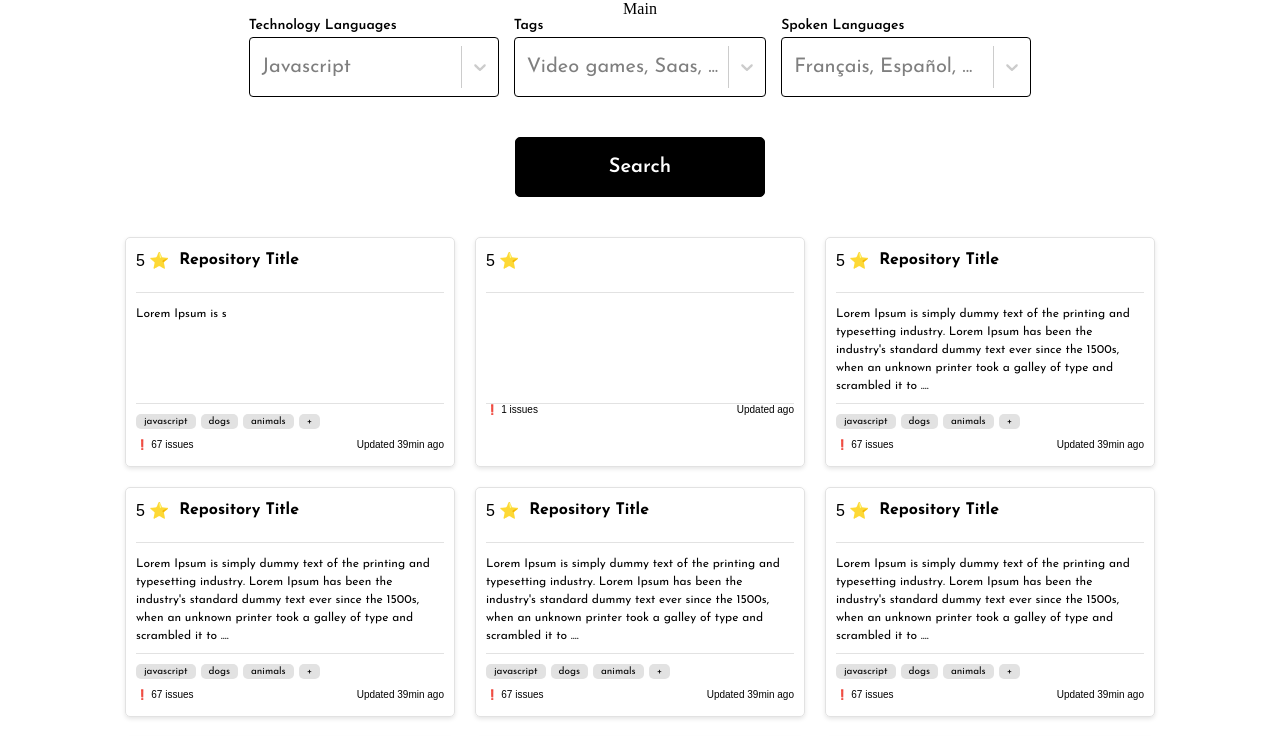
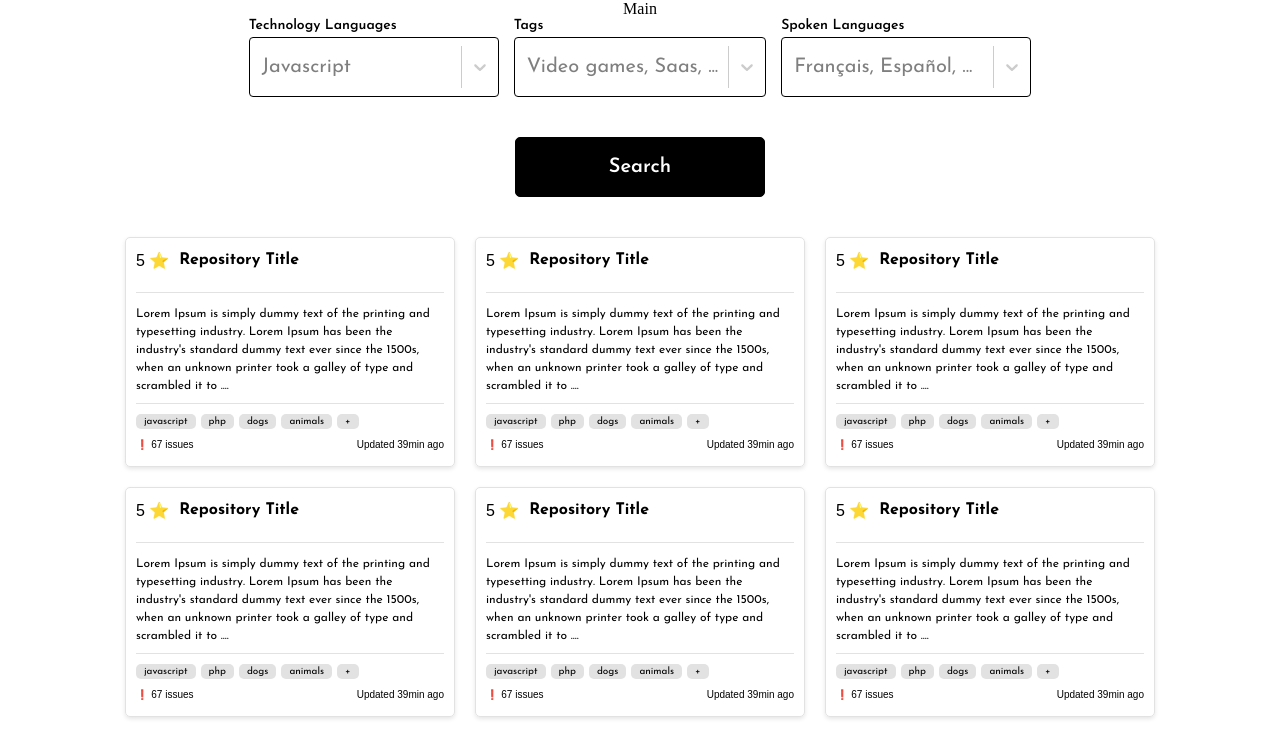
Before and after one commit to Adil-bh/Cas-Pratique, a React (Vite) app in the folder open-source-projects-search/: page / in a window 1280 px wide. Shown: the top 736 px of the page. Built offline with nearby package versions, Linux system fonts and the light colour scheme.

Commit message:
✨ F04: RepositoriesContainer > Filter card display based on selected options in the form

```diff
--- a/open-source-projects-search/src/components/RepositoriesCard/RepositoriesContainer.tsx
+++ b/open-source-projects-search/src/components/RepositoriesCard/RepositoriesContainer.tsx
@@ -1,17 +1,32 @@
+import { useState } from "react";
 import styled from "styled-components";
 import Card from "../ui/Card";
 import { repositoriesConfig } from "./utils/repositoriesConfig";
 
 export default function RepositoriesContainer() {
-    const repositories = repositoriesConfig
+    const repositories = repositoriesConfig;
+    // vider le state car on doit commencer avec tout les repo
+    const [filter, setFilter] = useState("php");
+
+    // Filtrer la fakeData en fonction du tag déclarer à php
+    // onClick={setFilter(filteredRepositories)}
+    const filteredRepositories = repositories.filter(repo => repo.tags.includes("php"));
 
     return (
-        <RepositoriesContainerStyled className="card-container">
-            {repositories.map((repo, index) => (
-                <Card key={index} {...repo} />
-            ))}
-        </RepositoriesContainerStyled>
-    )
+        <div>
+            <RepositoriesContainerStyled className="card-container">
+                {filter === "" ? (
+                    repositories.map((repo, index) => (
+                        <Card key={index} {...repo} />
+                    ))
+                ) : (
+                    filteredRepositories.map((repo, index) => (
+                        <Card key={index} {...repo} />
+                    ))
+                )}
+            </RepositoriesContainerStyled>
+        </div>
+    );
 }
 
 const RepositoriesContainerStyled = styled.div`
```
